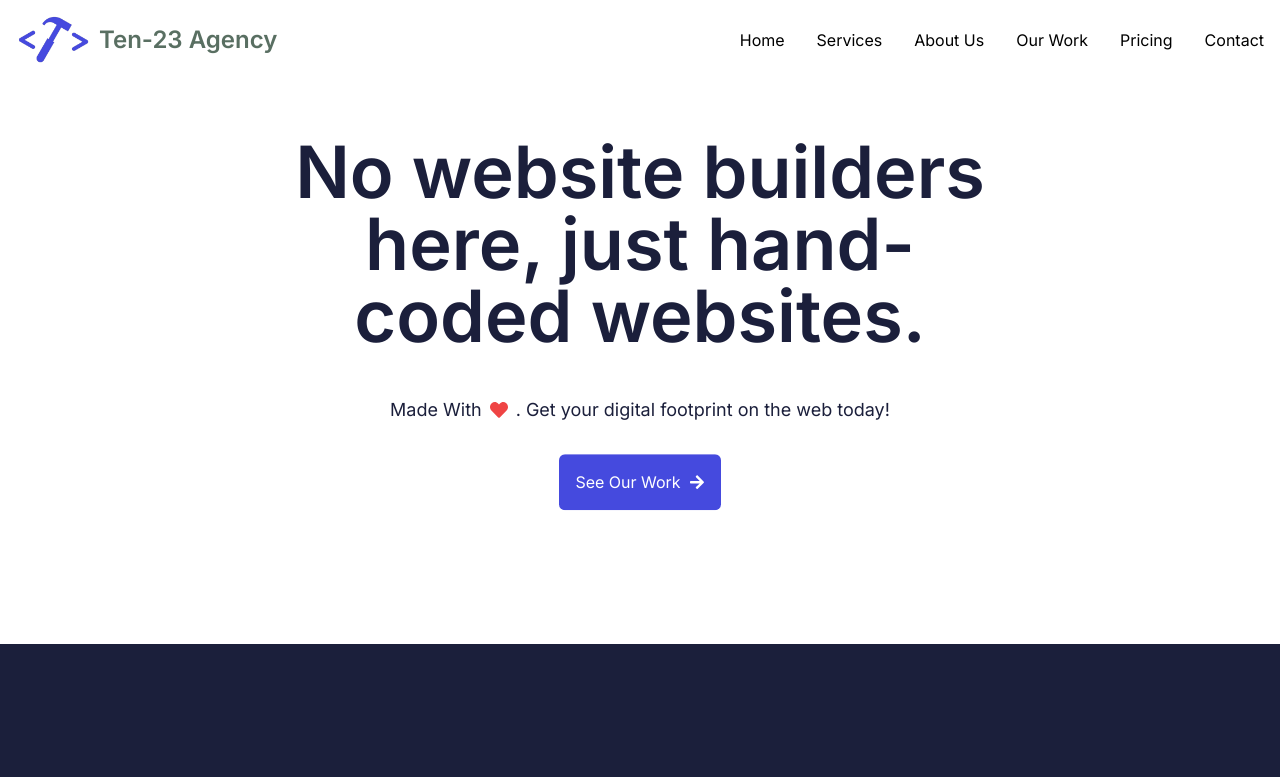
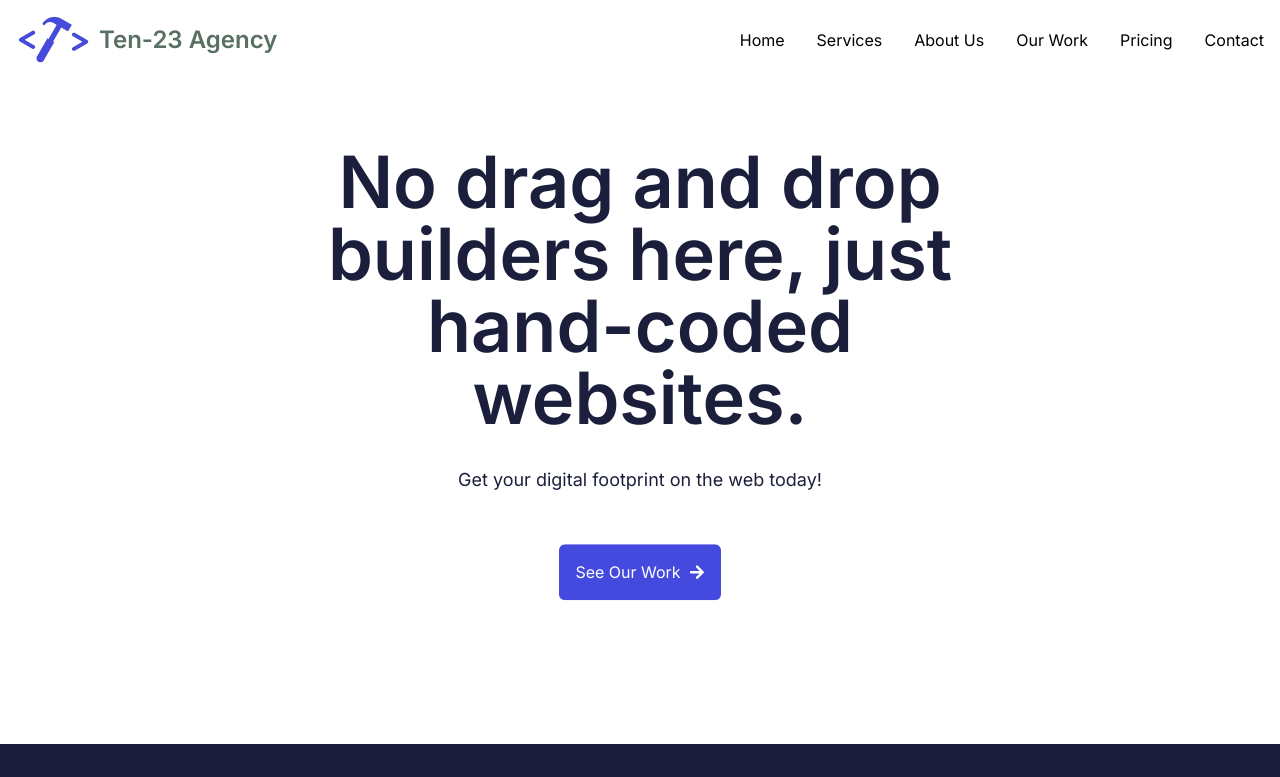
Before and after one commit to artsycoder533/ten23, a Next.js app: page / in a window 1280 px wide. Shown: the top 777 px of the page. Built offline with nearby package versions, Linux system fonts and the light colour scheme.

Commit message:
chore: update hero text

```diff
--- a/app/components/Hero.tsx
+++ b/app/components/Hero.tsx
@@ -4,14 +4,16 @@ import { FaHeart, FaArrowRight } from "react-icons/fa";
 
 const Hero = () => {
   return (
-    <section className="h-[500px] flex justify-start  rounded-md text-primary mb-16" id="home">
+    <section className="h-[600px] flex justify-start  rounded-md text-primary mb-16" id="home">
       <div className="max-w-[1400px] w-[90vw] flex flex-col items-center justify-center gap-8">
-        <p className="text-7xl font-semibold w-[700px] text-center">No website builders here, just hand-coded websites.</p>
-        <p className="text-lg flex items-center gap-2 my-3">
-          Made With <FaHeart className="text-red-500" />. Get your digital footprint on the web today!
-        </p>
+        <p className="text-6xl lg:text-7xl font-semibold max-w-[700px] text-center">No drag and drop builders here, just hand-coded websites.</p>
+
+        <p className="text-lg">Get your digital footprint on the web today!  </p>
+        {/* <p className="text-lg flex items-center gap-2 my-3">
+          Made With <FaHeart className="text-red-500" />.
+        </p> */}
         <div className="flex gap-4">
-        <Link href="/our-work" className="bg-accent p-4 text-white self-start rounded-md animate-bounce flex items-center gap-x-2">See Our Work <FaArrowRight /></Link>
+        <Link href="/our-work" className="bg-accent p-4 text-white self-start rounded-md animate-bounce flex items-center gap-x-2 mt-8">See Our Work <FaArrowRight /></Link>
         {/* <Link href="/our-work" className="border border-accent px-4 py-3 text-accent self-start rounded-md flex items-center gap-x-2">See Our Work <FaArrowRight /></Link> */}
         </div>
       </div>
```
